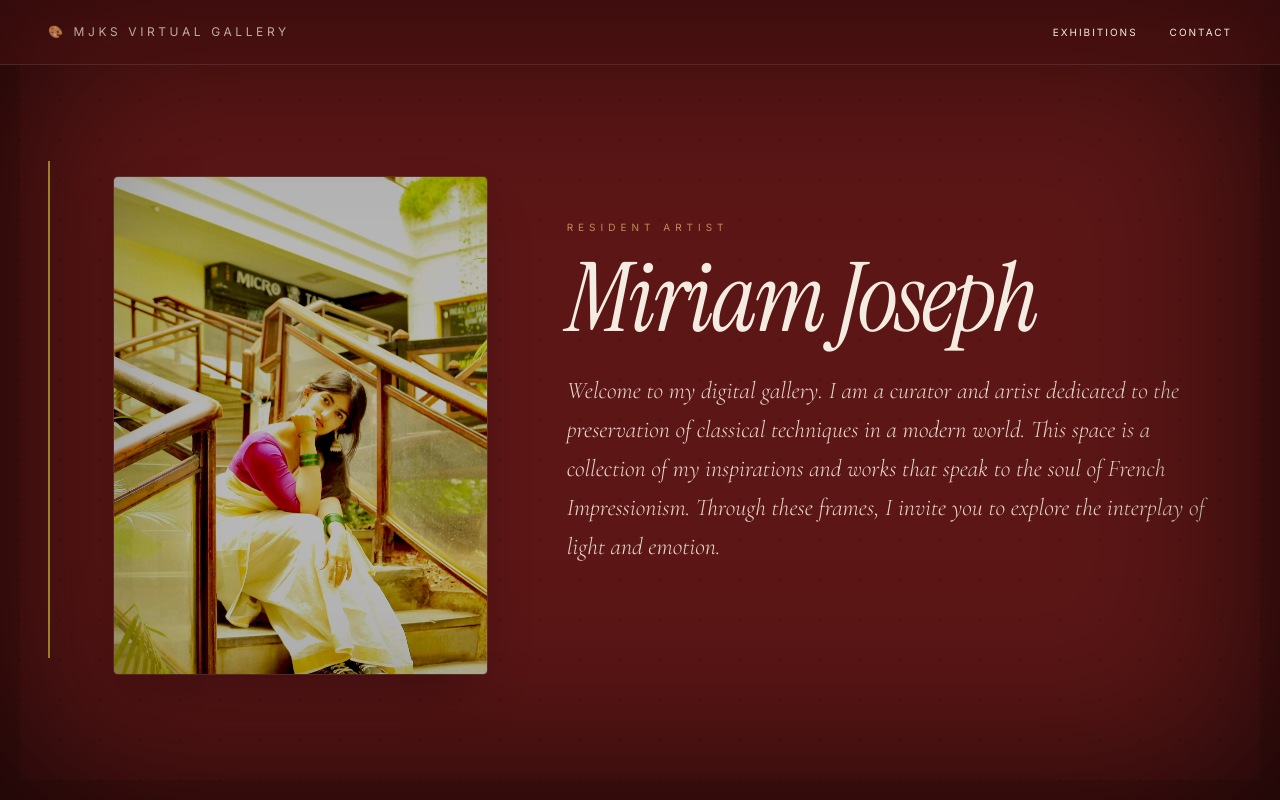
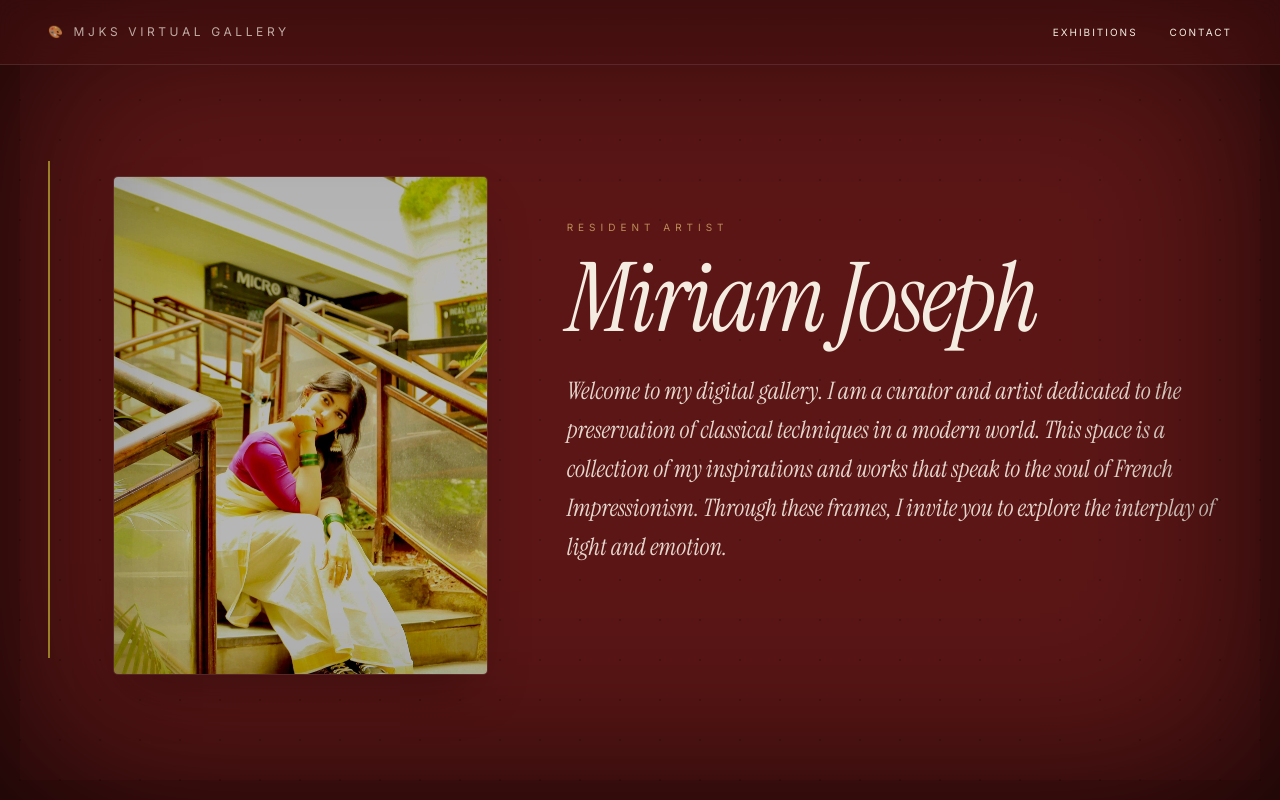
Before and after one commit to ShenzTera/mjks-art-gallery, a React (Vite) app: page / in a window 1280 px wide. Shown: the top 800 px of the page. Built offline with nearby package versions, Linux system fonts and the light colour scheme; a web font is replaced by a local one.

Commit message:
Update App.tsx

```diff
--- a/src/App.tsx
+++ b/src/App.tsx
@@ -102,7 +102,7 @@ export default function App() {
            initial={{ opacity: 0, y: 20 }}
            animate={{ opacity: 1, y: 0 }}
            transition={{ duration: 1 }}
-           className="flex flex-col md:flex-row items-center gap-12 md:gap-20 border-l-2 border-[#d4af37] pl-8 md:pl-16 font-serif"
+           className="flex flex-col md:flex-row items-center gap-12 md:gap-20 border-l-2 border-[#d4af37] pl-8 md:pl-16 font-instrument"
         >
           {/* My Picture */}
           <div className="w-full md:w-1/3">
```
